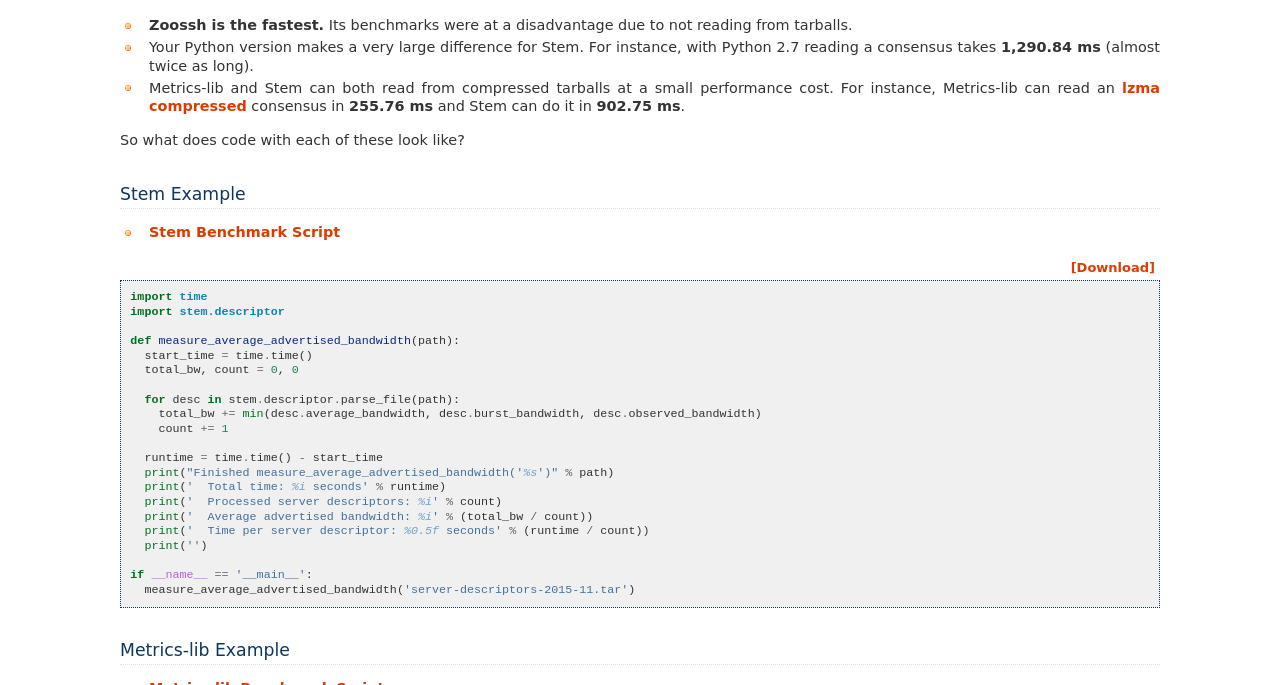
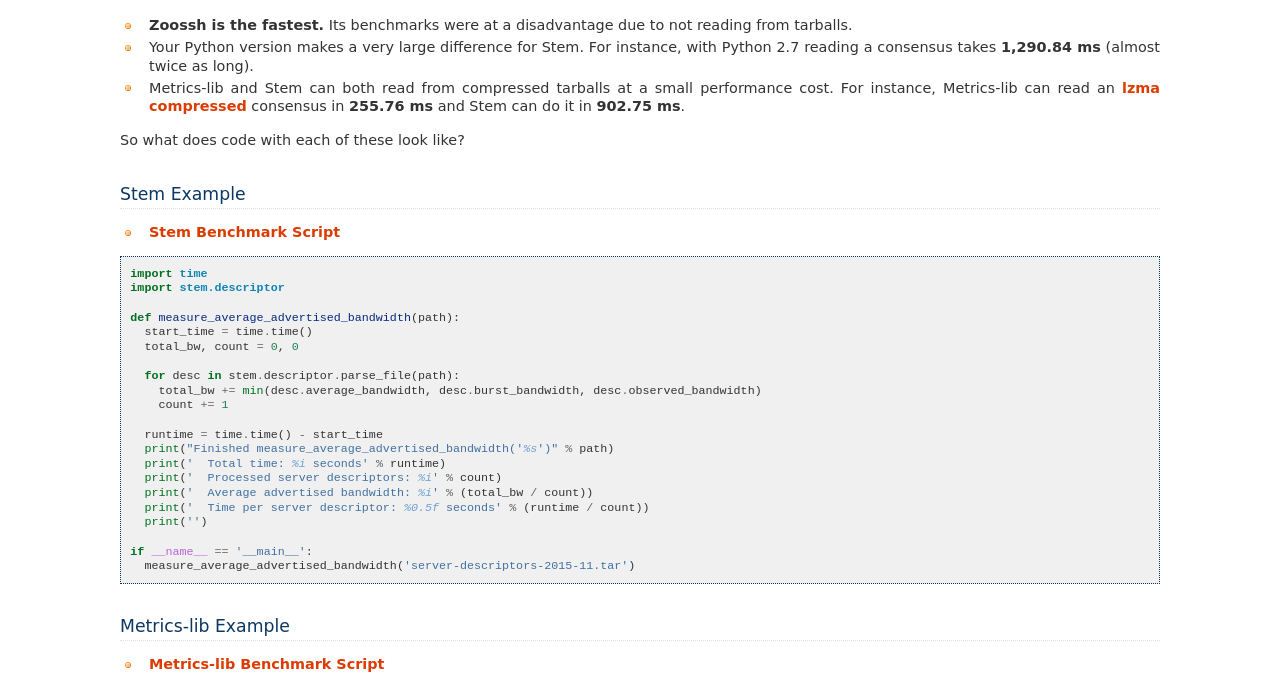
Before and after one commit to torproject/stem, a Sphinx documentation site: the page built from docs/tutorials/mirror_mirror_on_the_wall.rst, in a window 1280 px wide and 900 px high, scrolled down 7556 px, cut to the strip 0-685 px from the top of the window. Built offline with Sphinx 7.4.7, drawn with Linux system fonts in a browser that asks for light colours.

Commit message:
Drop extra benchmark download links
I recently added download links for our examples, but the benchmark scripts are
an exception. First, some of these links were broken. Second, we already
provide a link above which we display a *subset* of (since the scripts are
pretty long).

```diff
--- a/docs/tutorials/mirror_mirror_on_the_wall.rst
+++ b/docs/tutorials/mirror_mirror_on_the_wall.rst
@@ -407,7 +407,6 @@
 * `Stem Benchmark Script <../.../../_static/example/benchmark_stem.py>`_
 
 .. literalinclude:: /_static/example/benchmark_server_descriptor_stem.py
-   :caption: `[Download] <../_static/example/benchmark_server_descriptor_stem.py>`__
    :language: python
 
 Metrics-lib Example
@@ -416,7 +415,6 @@
 * `Metrics-lib Benchmark Script <../.../../_static/example/benchmark_metrics_lib.java>`_
 
 .. literalinclude:: /_static/example/benchmark_server_descriptor_metrics_lib.java
-   :caption: `[Download] <../_static/example/benchmark_server_descriptor_metrics_lib.py>`__
    :language: java
 
 Zoossh Example
@@ -425,5 +423,4 @@
 * `Zoossh Benchmark Script <../.../../_static/example/benchmark_zoossh.go>`_
 
 .. literalinclude:: /_static/example/benchmark_server_descriptor_zoossh.go
-   :caption: `[Download] <../_static/example/benchmark_server_descriptor_zoossh.py>`__
    :language: go
```
